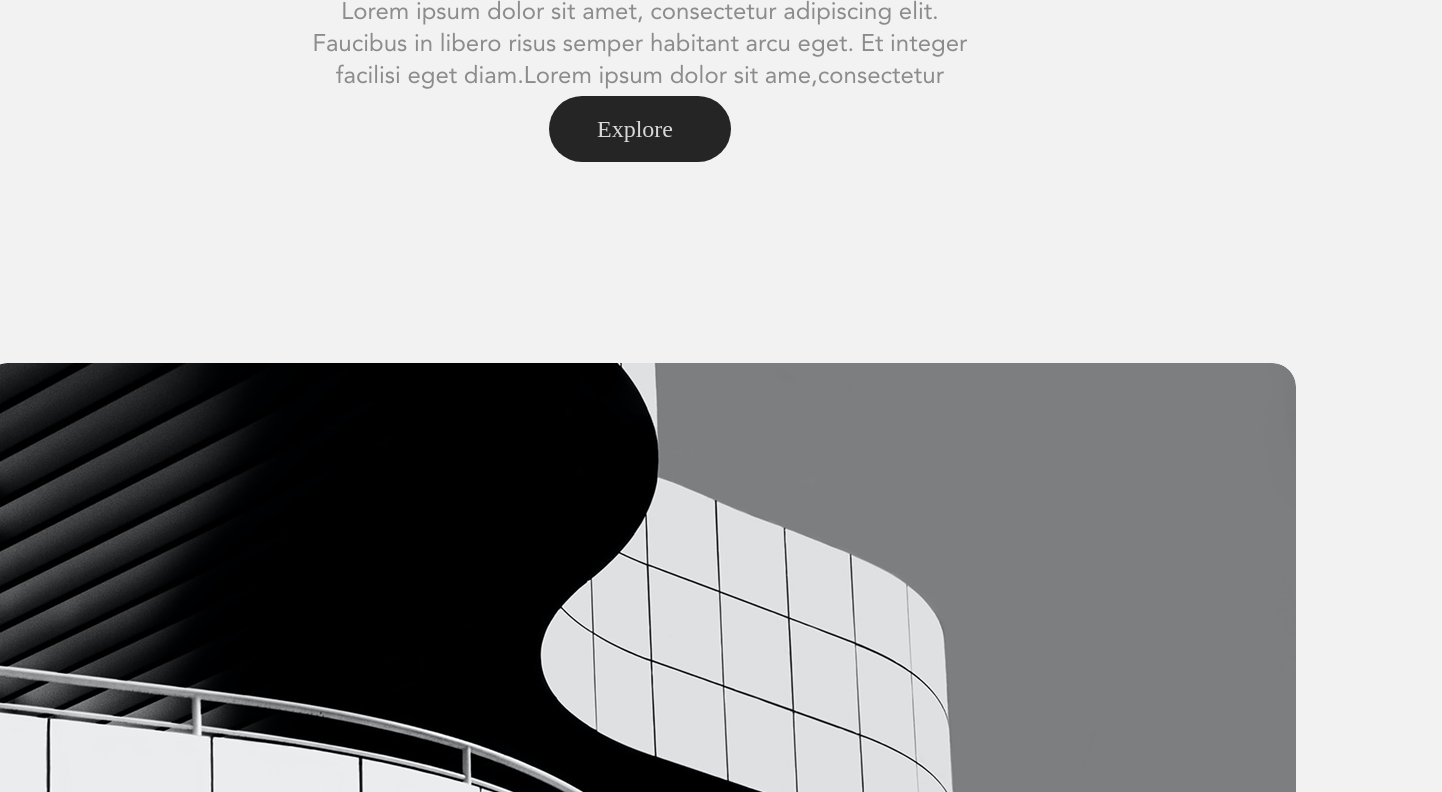
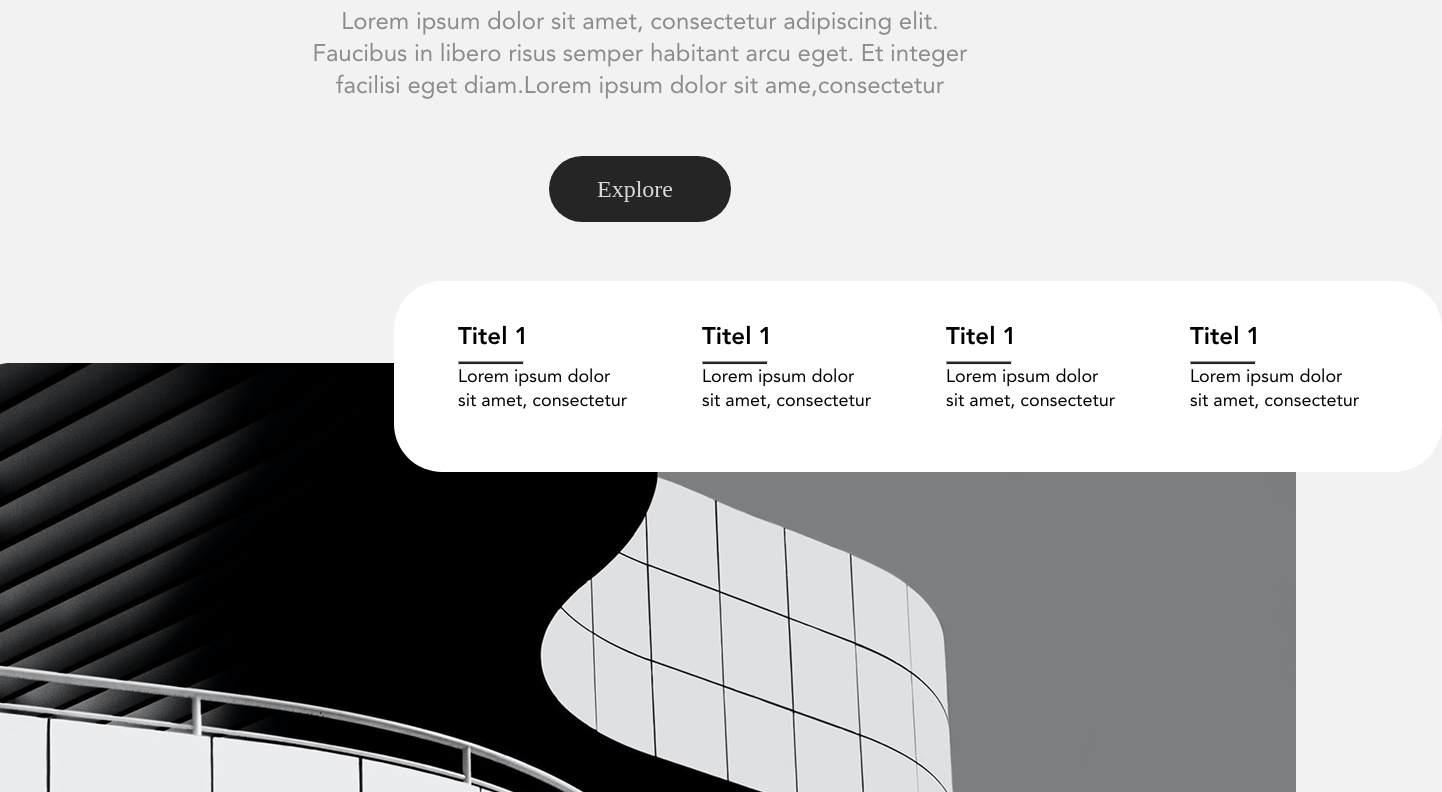
Before and after one commit to NicolasMuskusTarazona/50-Landing-page-designs-Community, a plain HTML site: page src/views/page17.html in a window 1280 px wide. Shown: the part 137-929 px from the top of the page, 1442 px wide, since content can reach past the window. Drawn offline with Linux system fonts and the light colour scheme; a web font is replaced by a local one.

Commit message:
feat: :sparkles: Implementacion categoria

```diff
--- a/src/css/page17.css
+++ b/src/css/page17.css
@@ -13,7 +13,7 @@ header h1 {
     margin: 0 auto;
     font-weight: 600;
     font-size: 56px;
-    margin-top: 50px;
+    margin-top: 10px;
     width: 695px;
     height: 84px;
     line-height: 84px;
@@ -28,6 +28,7 @@ header p {
     width: 689px;
     height: 99px;
     margin: 0 auto;
+    margin-top: 50px;
     text-align: center;
     font-weight: 400;
 }
@@ -35,6 +36,7 @@ header button {
     display: flex;
     font-family: "Poppins-Regular";
     margin: 0 auto;
+    margin-top: 50px;
     background-color: var(--color-2);
     color: var(--color-1);
     border-radius: 36px;
@@ -61,3 +63,40 @@ header button {
     border-radius: 24px;
     z-index: -1;
 }
+
+.category {
+    display: flex;
+    position: absolute;
+    background-color: var(--color-4);
+    border-radius: 48px;
+    padding-top: 40px;
+    padding-right: 64px;
+    padding-bottom: 40px;
+    padding-left: 64px;
+    width: 1048px;
+    height: 191px;
+    top: 418px;
+    left: 394px;
+    gap: 70px;
+}
+.category h1 {
+    font-family: "Avenir-Heavy";
+    width: 71px;
+    font-weight: 800;
+    font-size: 24px;
+    line-height: 32px;
+    height: 40px;
+}
+.category hr {
+    background-color: var(--color-2);
+    height: 4px;
+    width: 66px;
+}
+.category p {
+    font-family: "Avenir-Roman";
+    width: 174px;
+    height: 50px;
+    font-weight: 400;
+    font-size: 18px;
+    line-height: 24px;
+}
--- a/src/views/page17.html
+++ b/src/views/page17.html
@@ -12,6 +12,30 @@
         <p>Lorem ipsum dolor sit amet, consectetur adipiscing elit.<br>Faucibus in libero risus semper habitant arcu eget. Et integer <br>facilisi eget diam.Lorem ipsum dolor sit ame,consectetur</p>
         <button>Explore</button>
     </header>
+    <main>
         <img class="img1" src="../storage/img/page17/img1.png" alt="img1">
+        <section class="category">
+            <div class="categorytext">
+                    <h1>Titel 1</h1>
+                    <hr>
+                    <p>Lorem ipsum dolor sit amet, consectetur</p>
+                </div>
+                <div class="categorytext">
+                    <h1>Titel 1</h1>
+                    <hr>
+                    <p>Lorem ipsum dolor sit amet, consectetur</p>
+                </div>
+                <div class="categorytext">
+                    <h1>Titel 1</h1>
+                    <hr>
+                    <p>Lorem ipsum dolor sit amet, consectetur</p>
+                </div>
+                <div class="categorytext">
+                    <h1>Titel 1</h1>
+                    <hr>
+                    <p>Lorem ipsum dolor sit amet, consectetur</p>
+                </div>
+        </section>
+    </main>
 </body>
 </html>
```
